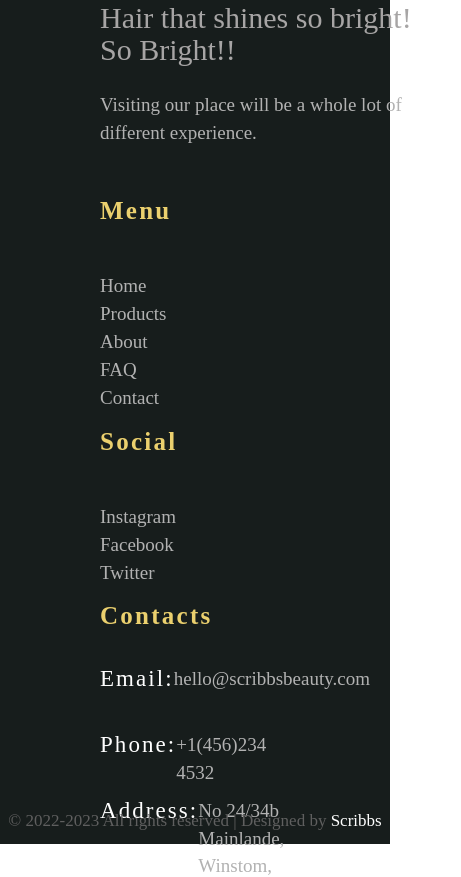
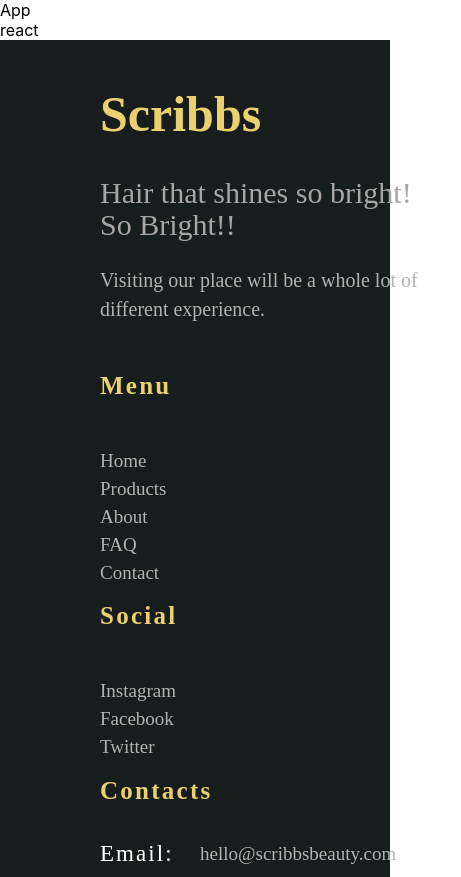
Before and after one commit to banjovic/scamp-group-project, a React (Create React App) app: page / in a window 390 px wide. Shown: the top 877 px of the page, 461 px wide, since content can reach past the window. Before the commit the page ends 844 px from the top, so only its background shows below. Built offline with nearby package versions, Linux system fonts and the light colour scheme; the HTML template or start-up script is replaced by a standard one; a web font is replaced by a local one.

Commit message:
footer responsiveness

```diff
--- a/src/components/footer/footer.scss
+++ b/src/components/footer/footer.scss
@@ -1,51 +1,55 @@
 .footer {
-  position: fixed;
+  position: relative;
   bottom: 0;
-  padding: 10px 100px 0 0;
+  padding: 0.625rem 6.25rem 0 0;
   width: 100vw;
-  height: 375px;
+  min-height: 24rem;
+  height: auto;
   background: #171d1c;
   box-sizing: border-box;
+  margin-bottom: 0.5rem;
   @media screen and (max-width: 768px) {
     height: auto;
   }
   .footer-top {
     box-sizing: border-box;
     display: flex;
+    flex-wrap: wrap;
     width: 100%;
-    padding: 0 100px;
+    padding: 0 6.25rem;
     justify-content: space-between;
+    margin-bottom: 1rem;
     @media screen and (max-width: 768px) {
       flex-direction: column;
     }
     .left {
       h1 {
-        width: 340px;
-        height: 59px;
+        width: 21rem;
+        height: 3.75rem;
         font-family: 'Abhaya Libre';
         font-style: normal;
         font-weight: 700;
-        font-size: 50px;
-        line-height: 59px;
+        font-size: 3.125rem;
+        line-height: 3.75rem;
         color: #ebd06e;
       }
       h2 {
-        width: 340px;
-        height: 64px;
+        width: 21rem;
+        height: 4rem;
         font-family: 'Abhaya Libre Medium';
         font-style: normal;
         font-weight: 500;
-        font-size: 30px;
+        font-size: 1.875rem;
         line-height: 105.47%;
         color: #a7a5a5;
       }
       p {
-        width: 340px;
-        height: 71px;
+        width: 21rem;
+        height: 4.375rem;
         font-family: 'Abhaya Libre';
         font-style: normal;
         font-weight: 400;
-        font-size: 19px;
+        font-size: 1.25rem;
         line-height: 146.47%;
         color: #b2b2b2;
       }
@@ -55,15 +59,14 @@
       justify-self: center;
       display: flex;
       flex-direction: column;
-      // padding: 0 2rem 0 0;
       width: 5rem;
       h1 {
-        width: 70px;
-        height: 26px;
+        width: 4.375rem;
+        height: 1.625rem;
         font-family: 'Abhaya Libre';
         font-style: normal;
         font-weight: 700;
-        font-size: 25px;
+        font-size: 1.563rem;
         line-height: 105.47%;
         letter-spacing: 0.09em;
         color: #ebd06e;
@@ -71,12 +74,12 @@
       }
       a {
         text-decoration: none;
-        width: 70px;
-        height: 28px;
+        width: 4.375rem;
+        height: 1.75rem;
         font-family: 'Abhaya Libre';
         font-style: normal;
         font-weight: 400;
-        font-size: 19px;
+        font-size: 1.188rem;
         line-height: 146.47%;
         color: #b2b2b2;
       }
@@ -84,12 +87,12 @@
     .right {
       justify-self: flex-end;
       h1 {
-        width: 361px;
-        height: 26px;
+        width: 22.563rem;
+        height: 1.625rem;
         font-family: 'Abhaya Libre';
         font-style: normal;
         font-weight: 700;
-        font-size: 25px;
+        font-size: 1.563rem;
         line-height: 105.47%;
         letter-spacing: 0.09em;
         color: #ebd06e;
@@ -97,23 +100,24 @@
       div {
         display: flex;
         align-items: center;
+        flex-wrap: wrap;
         h1 {
-          width: 100px;
-          height: 34px;
+          width: 6.25rem;
+          height: 2.125rem;
           font-family: 'Abhaya Libre Medium';
           font-style: normal;
           font-weight: 500;
-          font-size: 23px;
+          font-size: 1.438rem;
           line-height: 146.47%;
           color: #ffffff;
         }
         p {
-          width: 261px;
-          height: 28px;
+          width: 16rem;
+          height: 1.75rem;
           font-family: 'Abhaya Libre';
           font-style: normal;
           font-weight: 400;
-          font-size: 19px;
+          font-size: 1.188rem;
           line-height: 146.47%;
           color: #b2b2b2;
         }
@@ -122,16 +126,15 @@
   }
 
   .footer-bottom {
-    position: absolute;
+    position: relative;
     bottom: 0;
-    margin-top: auto;
-    margin-bottom: 10px;
+    margin-top: 2rem;
     box-sizing: border-box;
     width: 100vw;
     font-family: 'Abhaya Libre';
     font-style: normal;
     font-weight: 400;
-    font-size: 17px;
+    font-size: 1rem;
     line-height: 146.47%;
     text-align: center;
     color: #5f5f5f;
```
